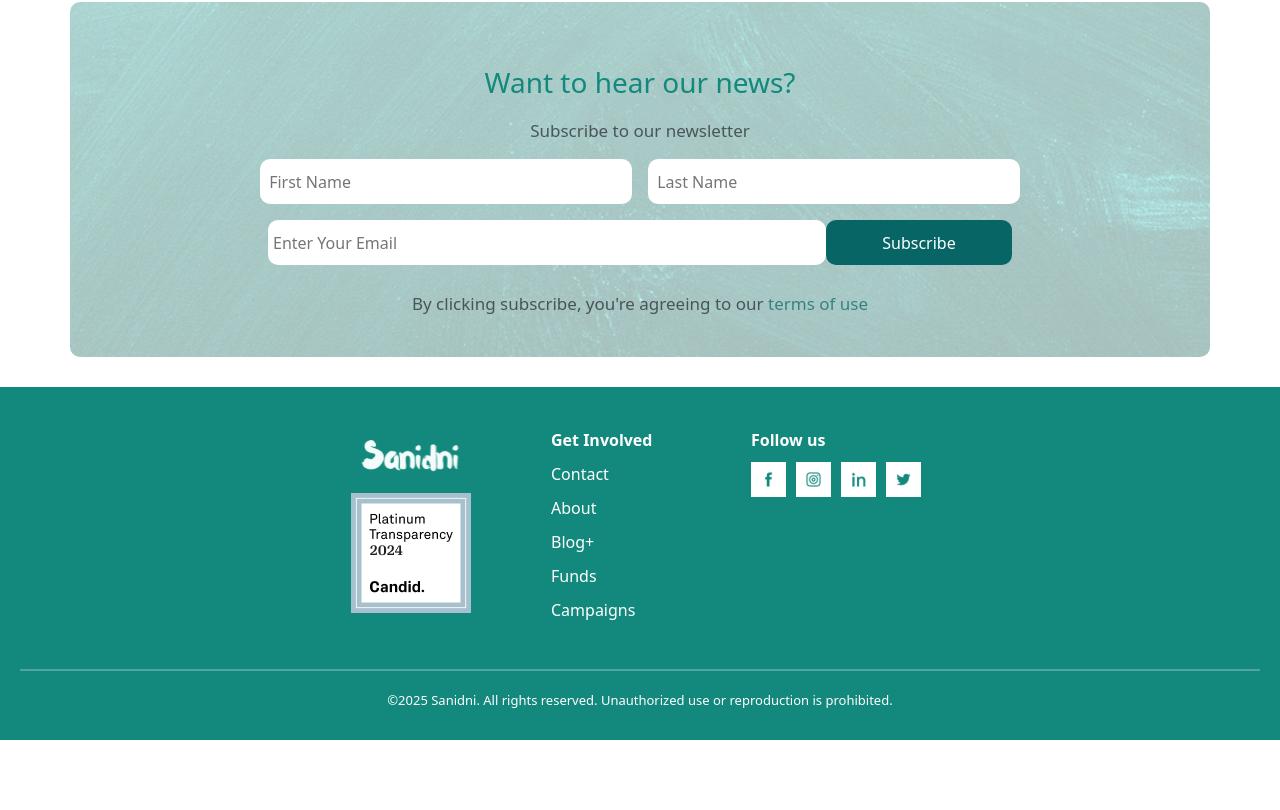
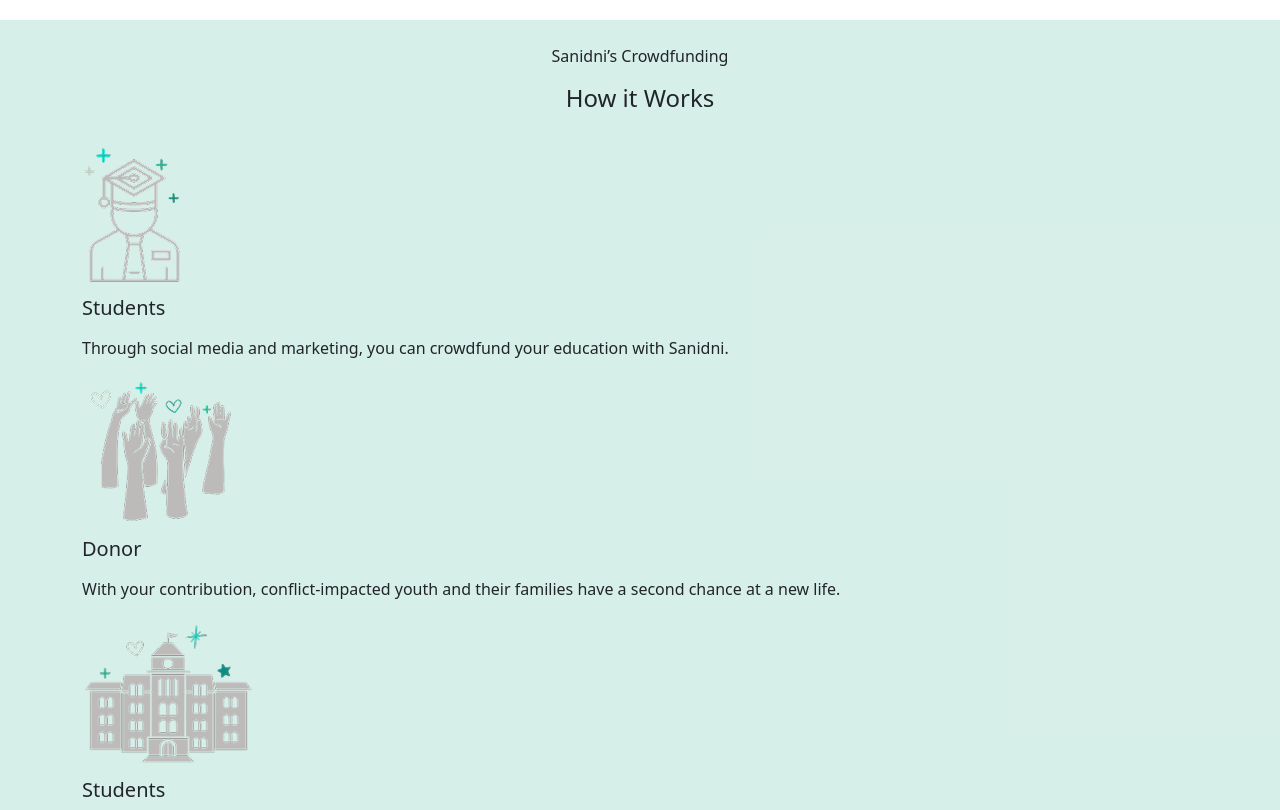
Before and after one commit to castielew/SeniorProject, a React (Vite) app: page / in a window 1280 px wide. Shown: the part 790-1600 px from the top of the page. Before the commit the page ends 1530 px from the top, so only its background shows below. Built offline with nearby package versions, Linux system fonts and the light colour scheme.

Commit message:
Updated student images

```diff
--- /dev/null
+++ b/src/Components/Home1.jsx
@@ -0,0 +1,40 @@
+import React from 'react';
+import student from '../images/student.png';
+import donor from '../images/donor.png';
+import educationalInstitution from '../images/educationalInstitution.png';
+function Home1() {
+  return (
+    <>
+      <div className="Home1 container-fluid my-5 py-4 ">
+        <p className=" text-center ">Sanidni’s Crowdfunding</p>
+        <h4 className=" text-center ">How it Works </h4>
+        <div className="container
+         ">
+          <div className="row ">
+            <div className="sec1 ">
+              <img src={student} alt="" srcset="" />
+              <h5 className="py-2">Students</h5>
+              <p> Through social media and marketing, you can crowdfund your education with Sanidni.</p>
+            </div>
+            <div className="sec2 ">
+              <img src={donor} srcset="" />
+              <h5 className="py-2">Donor</h5>
+              <p>
+                {' '}
+                With your contribution, conflict-impacted youth and their families have a second chance at a new life.
+              </p>
+            </div>
+
+            <div className="sec3 ">
+              <img src={educationalInstitution} srcset="" />
+              <h5 className="py-2 ">Students</h5>
+              <p> Through social media and marketing, you can crowdfund your education with Sanidni.</p>
+            </div>
+          </div>
+        </div>
+      </div>
+    </>
+  );
+}
+
+export default Home1;
--- a/src/Css/Home.css
+++ b/src/Css/Home.css
@@ -0,0 +1,3 @@
+.Home1{
+    background-color: #36ad9132;
+}
--- a/src/Pages/Home.jsx
+++ b/src/Pages/Home.jsx
@@ -6,6 +6,7 @@
 import Notes from '../Components/Notes';
 import Newsletter from '../Components/Newsletter';
 import Welcome from '../Components/Welcome';
+import Home1 from '../Components/Home1';
 function Home() {
     useEffect(()=>{
 document.body.style.backgroundColor=""
@@ -18,6 +19,7 @@
 <NavBar></NavBar>
 <Welcome></Welcome>
 <Notes></Notes>
+<Home1></Home1>
 <Newsletter></Newsletter>
 <Footer></Footer>
 </div>
```
